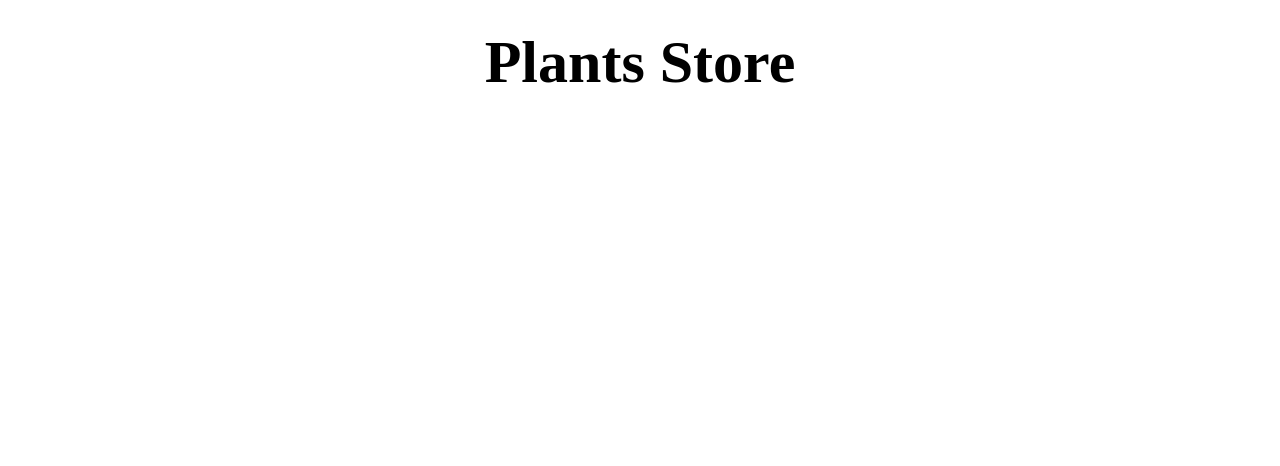
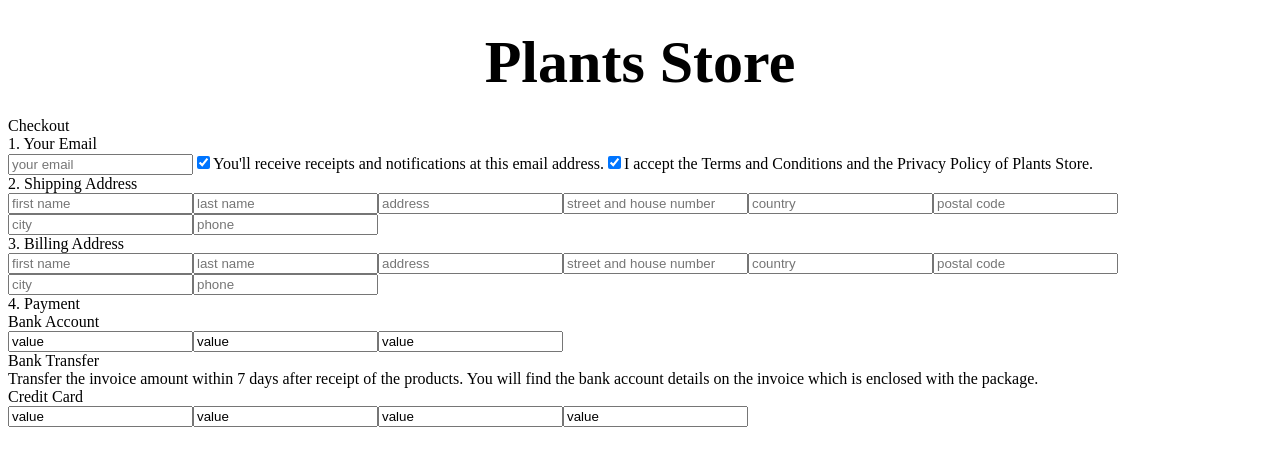
Before and after one commit to ingriddorioschulze/plants-store, a React (Create React App) app: page /checkout in a window 1280 px wide. Shown: the top 466 px of the page. Built offline with nearby package versions, Linux system fonts and the light colour scheme; a web font is replaced by a local one.

Commit message:
Added small documentation to the components and files, added custom hook to handle the forms and user informations, divided checkout component in small sections

```diff
--- /dev/null
+++ b/src/AddressForm.js
@@ -0,0 +1,32 @@
+import React from 'react'
+
+//#region styles
+//#endregion
+
+/**
+ * This component handles the users address informations.
+ */
+
+function AddressForm({ address }) {
+
+  function handleSubmitClick(e) {
+    e.preventDefault()
+  }
+
+  return (
+    <div>
+       <form onSubmit={handleSubmitClick}>
+          <input type="text" placeholder="first name" value={address.data.firstName} onChange={(e) => address.setFirstName(e.target.value)}/>
+          <input type="text" placeholder="last name" value={address.data.lastName} onChange={(e) => address.setLastName(e.target.value)}/>
+          <input type="text" placeholder="address" value={address.data.address} onChange={(e) => address.setAddress(e.target.value)}/>
+          <input type="text" placeholder="street and house number" value={address.data.streetAndNumber} onChange={(e) => address.setStreetAndNumber(e.target.value)}/>
+          <input type="text" placeholder="country" value={address.data.country} onChange={(e) => address.setCountry(e.target.value)}/>
+          <input type="text" placeholder="postal code" value={address.data.postalCode} onChange={(e) => address.setPostalCode(e.target.value)}/>
+          <input type="text" placeholder="city" value={address.data.city} onChange={(e) => address.setCity(e.target.value)}/>
+          <input type="text" placeholder="phone" value={address.data.phoneNumber} onChange={(e) => address.setPhoneNumber(e.target.value)}/>
+        </form>
+    </div>
+  )
+}
+
+export default AddressForm
--- a/src/App.js
+++ b/src/App.js
@@ -1,10 +1,10 @@
 import React from 'react';
 import {   BrowserRouter as Router, Switch, Route } from 'react-router-dom'
 import styled from 'styled-components'
-import Shop from './Shop';
-// import Checkout from './Checkout';
+import Shop from './pages/Shop';
+import Checkout from './pages/Checkout';
 
-
+//#region styles
 const AppWrapper = styled.div`
   display: flex;
   align-items: center;
@@ -18,6 +18,7 @@
   padding: 20px;
 }
 `
+//#endregion
 
 function App() {
 
@@ -27,7 +28,7 @@
        <Router>
        <Switch>
          <Route exact path="/" component={Shop}/>
-         {/* <Route exact path="/checkout" component={Checkout} /> */}
+         <Route exact path="/checkout" component={Checkout} />
        </Switch>
        </Router>
     </AppWrapper>
--- /dev/null
+++ b/src/EmailForm.js
@@ -0,0 +1,48 @@
+import React, { useState } from 'react'
+
+//#region styles
+//#endregion
+
+/**
+ * This component is responsible for the users emails, newsletter and AGB.
+ */
+
+function EmailForm() {
+
+    const [newsletter, setNewsletter] = useState(true)
+    const [termsAndConditions, setTermsAndConditions] = useState(true)
+
+    function handleNewsletter() {
+      setNewsletter(false)
+    }
+    function handleTermsAndConditions() {
+      setTermsAndConditions(false)
+    }
+
+  return (
+    <div>
+      <input type="text" placeholder="your email" />
+      <input
+        type="checkbox"
+        defaultChecked={newsletter}
+        name="newsletter"
+        onChange={handleNewsletter}
+      />
+      <label htmlFor="newsletter">
+        You'll receive receipts and notifications at this email address.
+      </label>
+      <input
+        type="checkbox"
+        defaultChecked={termsAndConditions}
+        name="termsAndConditions"
+        onChange={handleTermsAndConditions}
+      />
+      <label htmlFor="termsAndConditions">
+        I accept the Terms and Conditions and the Privacy Policy of Plants
+        Store.
+      </label>
+    </div>
+  )
+}
+
+export default EmailForm
--- /dev/null
+++ b/src/PaymentForm.js
@@ -0,0 +1,63 @@
+import React from 'react'
+
+//#region styles
+//#endregion
+
+/**
+ * This component handles the users payment informations.
+ */
+
+function PaymentForm() {
+  return (
+    <div>
+      <div>Bank Account</div>
+      <input
+        type="text" placeholder="account holder" value={'value'} onChange={'onChange'} />
+      <input
+        type="text"
+        placeholder="IBAN"
+        value={'value'}
+        onChange={'onChange'}
+      />
+      <input
+        type="text"
+        placeholder="BIC"
+        value={'value'}
+        onChange={'onChange'}
+      />
+      <div>Bank Transfer</div>
+      <div>
+        Transfer the invoice amount within 7 days after receipt of the products.
+        You will find the bank account details on the invoice which is enclosed
+        with the package.
+      </div>
+      <div>Credit Card</div>
+      <input
+        type="text"
+        placeholder="card holder"
+        value={'value'}
+        onChange={'onChange'}
+      />
+      <input
+        type="text"
+        placeholder="card number"
+        value={'value'}
+        onChange={'onChange'}
+      />
+      <input
+        type="text"
+        placeholder="date"
+        value={'value'}
+        onChange={'onChange'}
+      />
+      <input
+        type="text"
+        placeholder="cvc"
+        value={'value'}
+        onChange={'onChange'}
+      />
+    </div>
+  )
+}
+
+export default PaymentForm
--- a/src/api.js
+++ b/src/api.js
@@ -1,3 +1,8 @@
+
+/**
+ * This file contains a backend mock used to simulate the requests and responses.
+ */
+
 export const data = {
     type: "shoppingcart",
     shoppingcartid: "a4cde56a-2e71-42ab-a458-b52dc81b0fdd",
--- /dev/null
+++ b/src/hooks.js
@@ -0,0 +1,54 @@
+import { useState } from 'react'
+
+/**
+ * This custom hook responsible to share the user's informations as a state for the whole plataform.
+ */
+
+export function useAddress(initialData) {
+  const [data, setData] = useState(initialData || {firstName: "", lastName: "",
+  address: "", streetAndNumber: "", country: "", postalCode: "", city: "", phoneNumber: ""})
+  return {
+    data,
+    setFirstName(firstName) {
+      setData({
+        ...data, firstName
+      })
+    },
+    setLastName(lastName) {
+      setData({
+        ...data, lastName
+      })
+    },
+     setAddress(address) {
+      setData({
+        ...data, address
+      })
+    },
+     setStreetAndNumber(streetAndNumber) {
+      setData({
+        ...data, streetAndNumber
+      })
+    },
+     setCountry(country) {
+      setData({
+        ...data, country
+      })
+    },
+     setPostalCode(postalCode) {
+      setData({
+        ...data, postalCode
+      })
+    },
+     setCity(city) {
+      setData({
+        ...data, city
+      })
+    },
+    setPhoneNumber(phoneNumber) {
+      setData({
+        ...data, phoneNumber
+      })
+    }
+
+  }
+}
--- /dev/null
+++ b/src/pages/Checkout.js
@@ -0,0 +1,34 @@
+import React from 'react'
+import AddressForm from '../AddressForm'
+import EmailForm from '../EmailForm'
+import { useAddress } from "../hooks"
+import PaymentForm from '../PaymentForm'
+
+//#region styles
+//#endregion
+
+/**
+ * This component holds other components that handles the users payment, address and delivery informations.
+ */
+
+function Checkout() {
+  const deliveryAddress = useAddress()
+  const billingAddress = useAddress()
+  console.log("delivery address", deliveryAddress.data)
+
+  return (
+    <div>
+      <div>Checkout</div>
+        <div>1. Your Email</div>
+       <EmailForm/>
+        <div>2. Shipping Address</div>
+        <AddressForm address={deliveryAddress} />
+        <div>3. Billing Address</div>
+        <AddressForm address={billingAddress} />
+        <div>4. Payment</div>
+        <PaymentForm/>
+    </div>
+  )
+}
+
+export default Checkout
--- a/src/Shop.js
+++ b/src/pages/Shop.js
@@ -1,9 +1,8 @@
 import React, { useState } from 'react'
 import styled from 'styled-components'
-import { data } from "./api"
+import { data } from "../api"
 
 //#region styles
-
 const ShopWrapper = styled.div`
   display: flex;
   flex-direction: column;
@@ -68,9 +67,11 @@
 }
 `
 //#endregion
+
 /**
  * This component render a list of products and allows adding them to the cart.
  */
+
 function Shop({ history }) {
   const [productsData, setProductsData] = useState(data.products)
 
```
